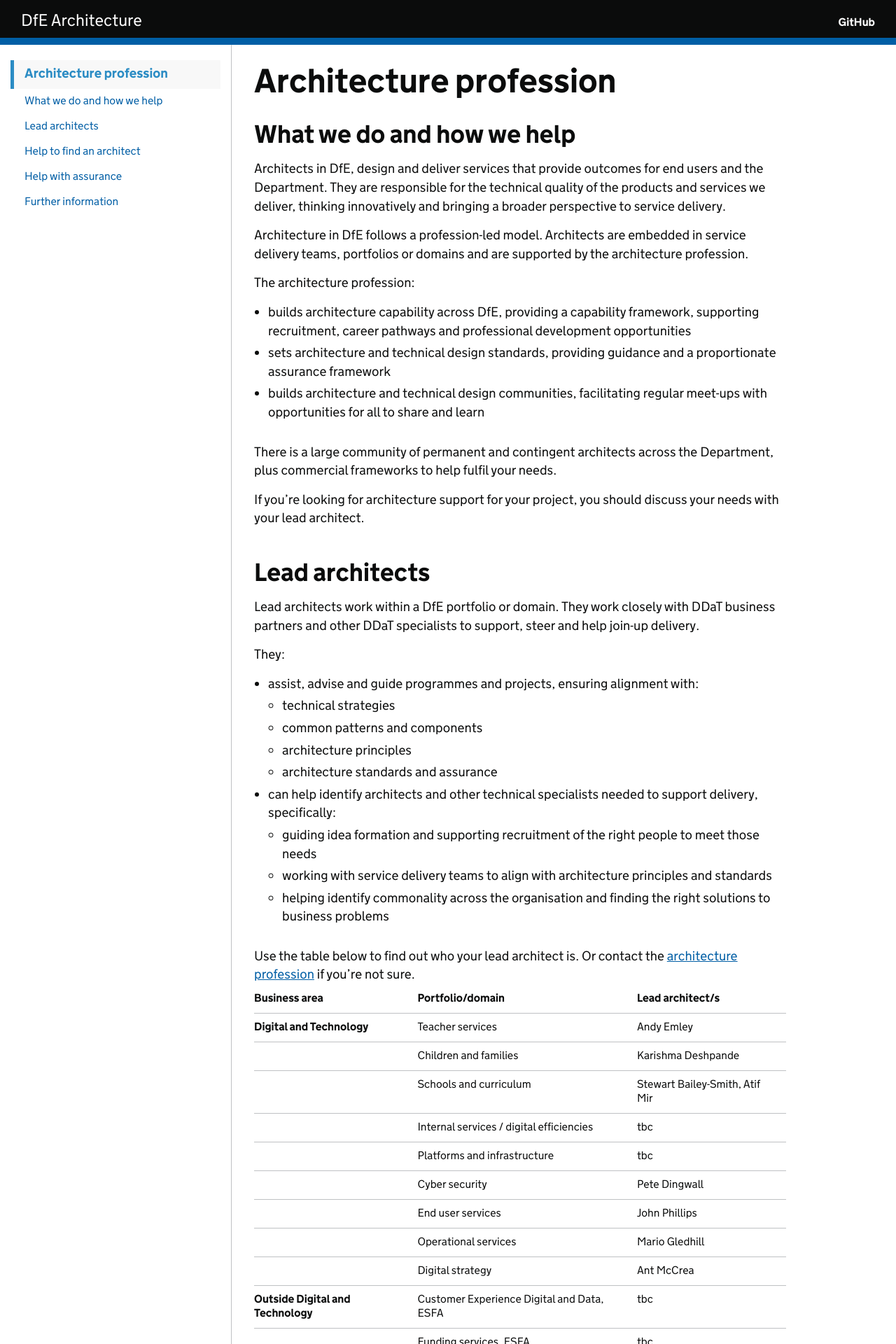
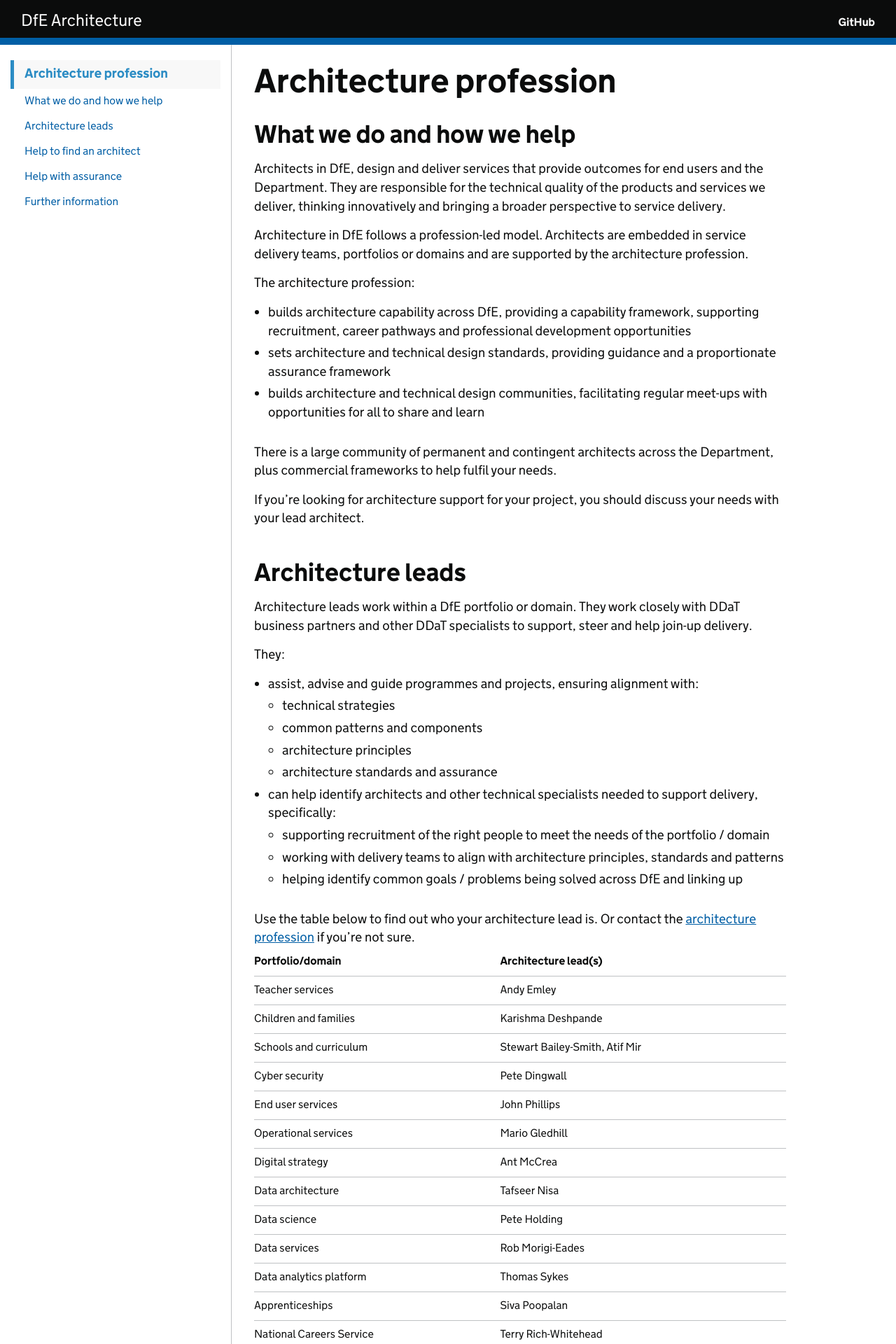
Before and after one commit to DFE-Digital/architecture, a Jekyll site: the page built from profession/architecture-profession.md, in a window 1280 px wide. Shown: the top 1920 px of the page at 70% size. Built offline with Jekyll 4.4.1, drawn with Linux system fonts in a browser that asks for light colours; our own code applies the rules of GitHub Pages for plain Markdown files; some of the changed text lies outside the part shown.

Commit message:
Updates to leads

```diff
--- a/profession/architecture-profession.md
+++ b/profession/architecture-profession.md
@@ -21,9 +21,9 @@ There is a large community of permanent and contingent architects across the Dep
 
 If you're looking for architecture support for your project, you should discuss your needs with your lead architect.
 
-## Lead architects
+## Architecture leads
 
-Lead architects work within a DfE portfolio or domain. They work closely with DDaT business partners and other DDaT specialists to support, steer and help join-up delivery.
+Architecture leads work within a DfE portfolio or domain. They work closely with DDaT business partners and other DDaT specialists to support, steer and help join-up delivery.
 
 They:
 
@@ -33,28 +33,27 @@ They:
   - architecture principles
   - architecture standards and assurance
 - can help identify architects and other technical specialists needed to support delivery, specifically:
-  - guiding idea formation and supporting recruitment of the right people to meet those needs
-  - working with service delivery teams to align with architecture principles and standards
-  - helping identify commonality across the organisation and finding the right solutions to business problems
+  - supporting recruitment of the right people to meet the needs of the portfolio / domain
+  - working with delivery teams to align with architecture principles, standards and patterns
+  - helping identify common goals / problems being solved across DfE and linking up
 
-Use the table below to find out who your lead architect is. Or contact the [architecture profession](mailto:architecture.profession@education.gov.uk) if you're not sure.
+Use the table below to find out who your architecture lead is. Or contact the [architecture profession](mailto:architecture.profession@education.gov.uk) if you're not sure.
 
-| Business area | Portfolio/domain | Lead architect/s |
-| - | - | - |
-**Digital and Technology** | Teacher services | Andy Emley |
-| | Children and families | Karishma Deshpande |
-| | Schools and curriculum | Stewart Bailey-Smith, Atif Mir |
-| | Internal services / digital efficiencies | tbc |
-| | Platforms and infrastructure | tbc |
-| | Cyber security | Pete Dingwall |
-| | End user services | John Phillips |
-| | Operational services | Mario Gledhill |
-| | Digital strategy | Ant McCrea |
-**Outside Digital and Technology** | Customer Experience Digital and Data, ESFA | tbc |
-| | Funding services, ESFA | tbc |
-| | Data science, ESFA | Pete Holding |
-| | Data services, Data Directorate | Rob Morigi-Eades |
-| | Data analytics platform, Data Directorate | Thomas Sykes |
+| Portfolio/domain | Architecture lead(s) |
+| - | - |
+| Teacher services | Andy Emley |
+| Children and families | Karishma Deshpande |
+| Schools and curriculum | Stewart Bailey-Smith, Atif Mir |
+| Cyber security | Pete Dingwall |
+| End user services | John Phillips |
+| Operational services | Mario Gledhill |
+| Digital strategy | Ant McCrea |
+| Data architecture | Tafseer Nisa |
+| Data science | Pete Holding |
+| Data services | Rob Morigi-Eades |
+| Data analytics platform | Thomas Sykes |
+| Apprenticeships | Siva Poopalan |
+| National Careers Service | Terry Rich-Whitehead |
 
 ## Help to find an architect
 
```
